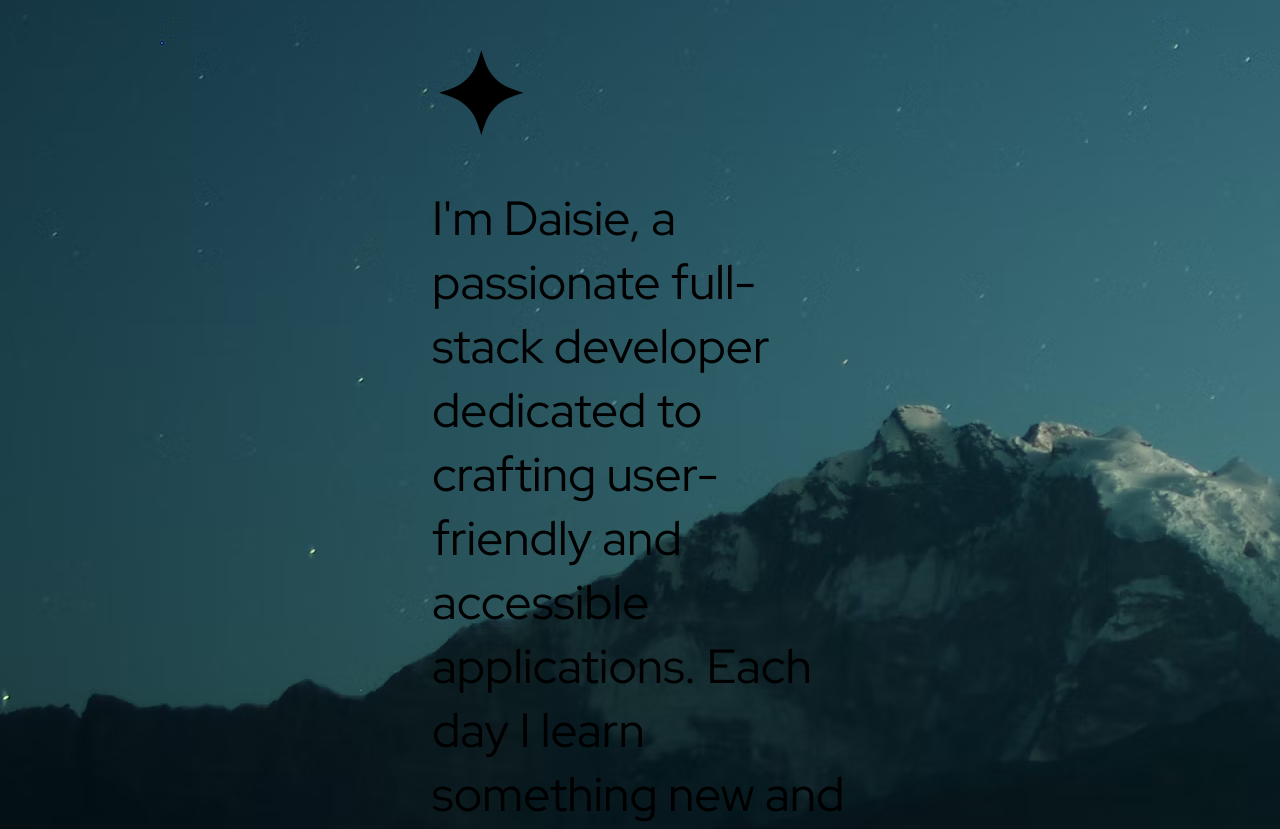
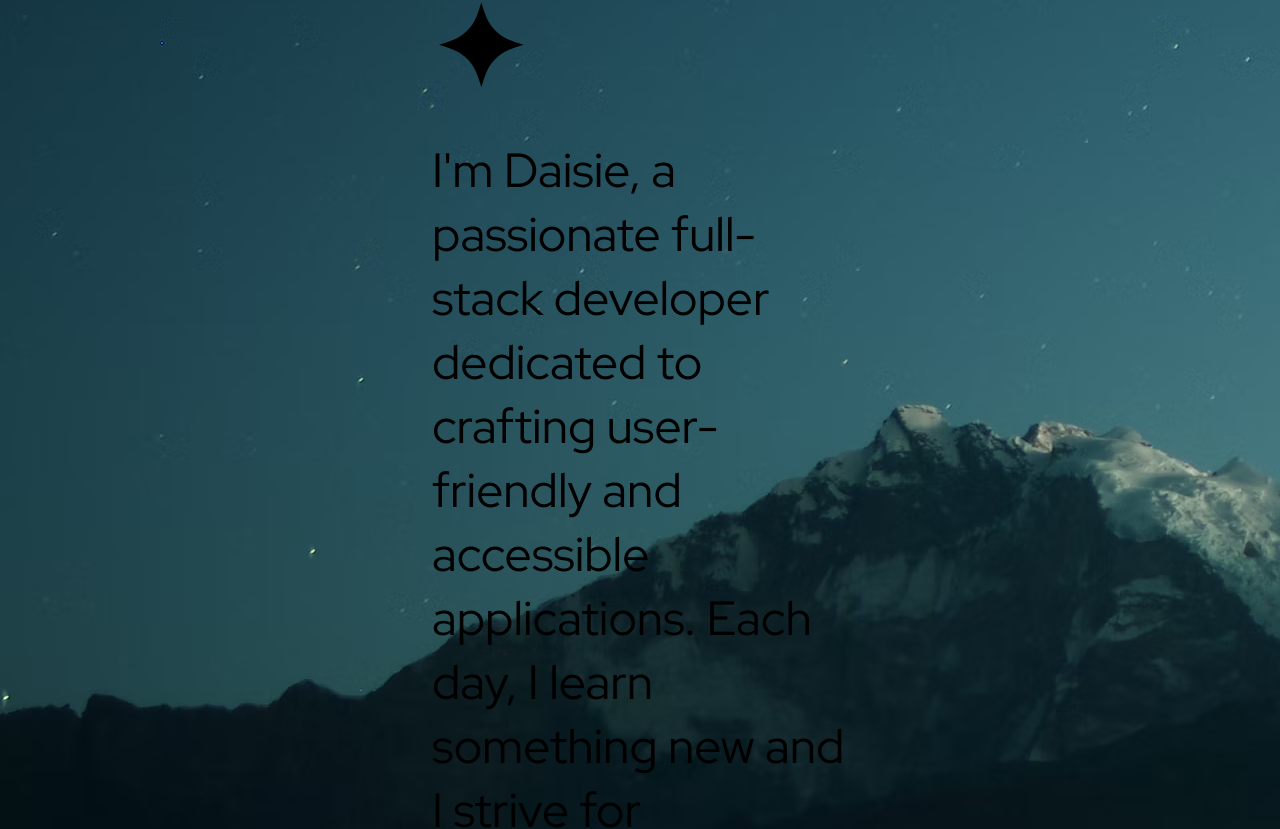
Before and after one commit to auom-eisiad/16-REACT-Portfolio, a React (Vite) app: page / in a window 1280 px wide. Shown: the part 529-1358 px from the top of the page. Built offline with nearby package versions, Linux system fonts and the light colour scheme.

Commit message:
completed error page

```diff
--- a/src/App.css
+++ b/src/App.css
@@ -80,7 +80,7 @@ a {
   font-size: 3rem;
   padding: 7rem;
   margin: 0 20rem;
-  margin-top: 5rem;
+  margin-top: 2rem;
 }
 
 .about-title {
@@ -180,8 +180,14 @@ a {
   border-radius: 0.7rem;
 }
 
-.spacing {
-  margin-top: 1.2rem;
+/* ERROR STYLING */
+#error-page {
+  margin-left: auto;
+  margin-right: auto;
+  position: absolute;
+  top: 30%;
+  left: 35%;
+  font-size: 3rem;
 }
 
 /* FOOTER STYLING */
@@ -191,3 +197,7 @@ a {
   font-size: 1.5rem;
   padding: 7rem;
 }
+
+.spacing {
+  margin-top: 1.2rem;
+}
--- a/src/pages/About.jsx
+++ b/src/pages/About.jsx
@@ -15,7 +15,7 @@ const About = () => (
         <Card.Title className="about-title">Hi there! &#10022;</Card.Title>
         <Card.Text>
           I'm Daisie, a passionate full-stack developer dedicated to crafting
-          user-friendly and accessible applications. Each day I learn something
+          user-friendly and accessible applications. Each day, I learn something
           new and I strive for improvement. Whether working independently
           or collaboratively in a team, I bring enthusiasm and expertise to
           every project. I look forward to creating something amazing together!
```
